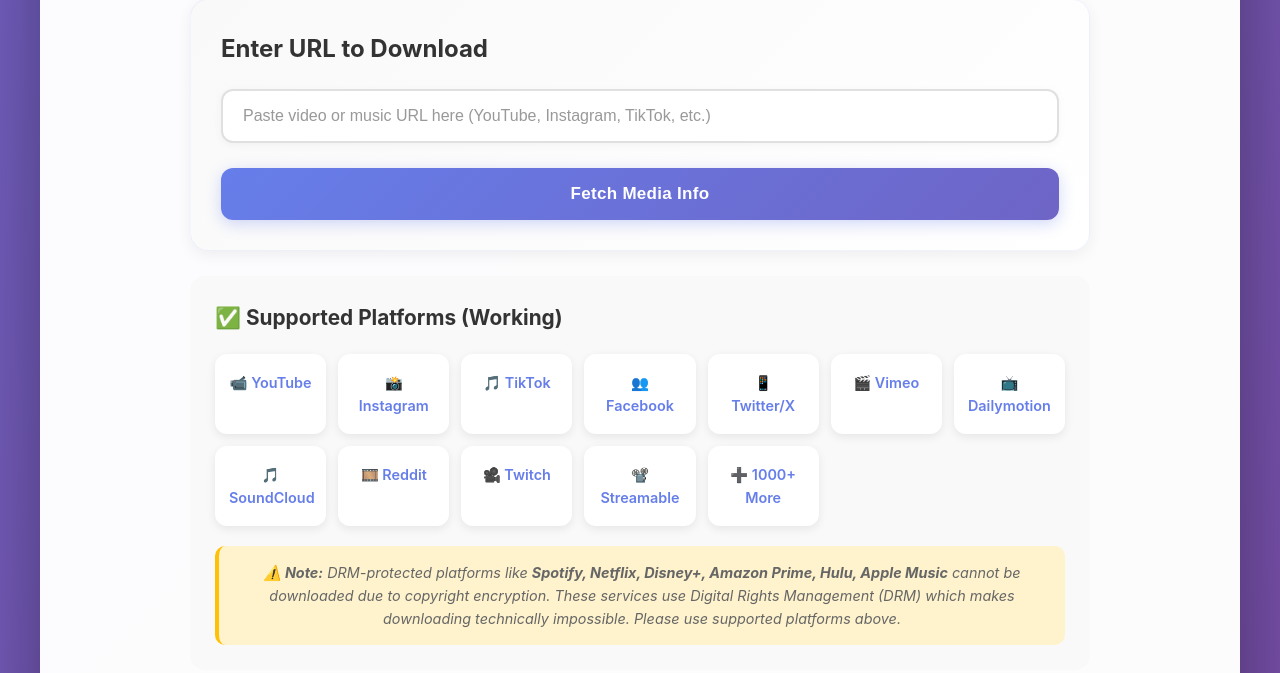
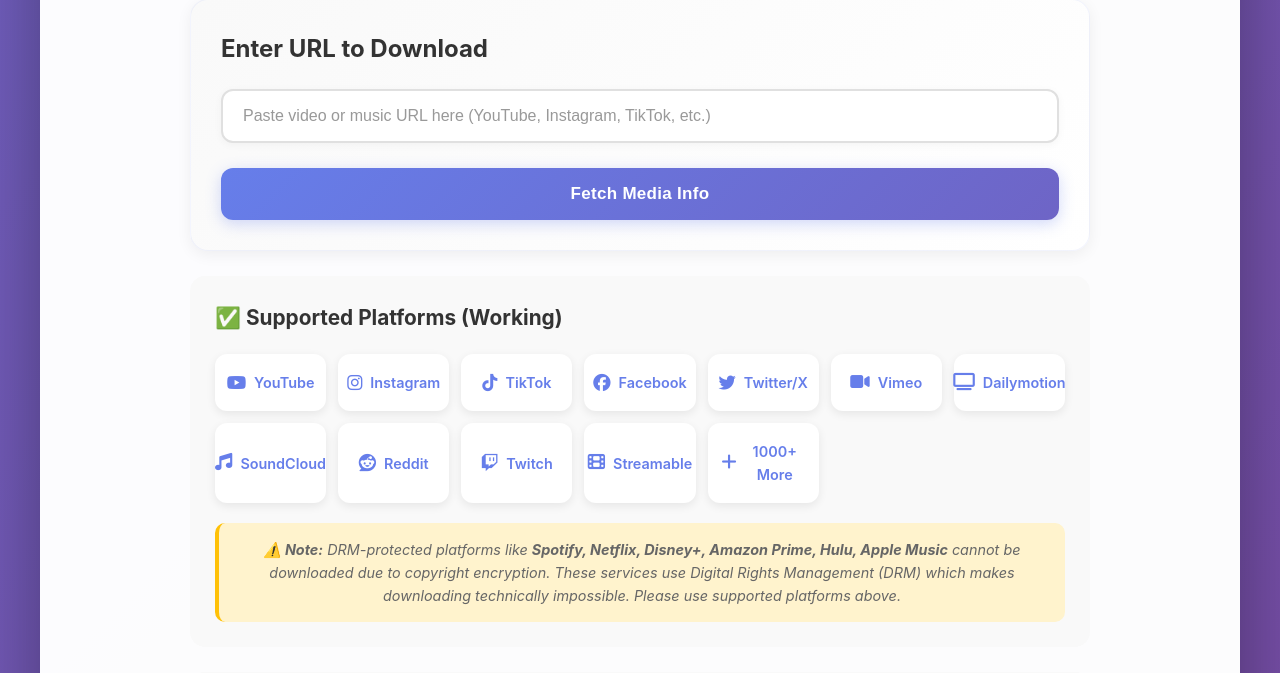
Before and after one commit to naijabuzzed-bit/Achek_Downloader, a Flask app: page / in a window 1280 px wide. Shown: the part 208-881 px from the top of the page. Run offline with Flask 3, Linux system fonts and the light colour scheme; some libraries are stand-ins or nearby versions.

Commit message:
Assistant checkpoint: Add real platform icons using Font Awesome
Assistant generated file changes:
- templates/index.html: Add real platform icons using Font Awesome
Add real platform icons using Font Awesome
- static/css/style.css: Add icon styling for platform items, Add icon animation on hover

---

User prompt:

all those supported platform use icons okay their rEAL ICON

Replit-Commit-Author: Assistant
Replit-Commit-Session-Id: b375dd6f-a439-4330-8e53-330c703a47f4

```diff
--- a/static/css/style.css
+++ b/static/css/style.css
@@ -503,6 +503,16 @@ input[type="text"]:focus::placeholder {
     transition: all 0.3s cubic-bezier(0.4, 0, 0.2, 1);
     border: 2px solid transparent;
     cursor: default;
+    display: flex;
+    align-items: center;
+    justify-content: center;
+    gap: 8px;
+}
+
+.platform-item i {
+    font-size: 1.2em;
+    color: #667eea;
+    transition: transform 0.3s ease;
 }
 
 .platform-item:hover {
@@ -510,6 +520,11 @@ input[type="text"]:focus::placeholder {
     box-shadow: 0 6px 20px rgba(102, 126, 234, 0.2);
     border-color: rgba(102, 126, 234, 0.3);
     background: linear-gradient(135deg, rgba(102, 126, 234, 0.05), rgba(118, 75, 162, 0.05));
+}
+
+.platform-item:hover i {
+    transform: scale(1.2) rotate(5deg);
+    color: #764ba2;
 }
 
 .platform-item.platform-disabled {
--- a/templates/index.html
+++ b/templates/index.html
@@ -120,6 +120,7 @@
     <link rel="icon" type="image/png" href="{{ url_for('static', filename='favicon.png') }}">
     <link rel="shortcut icon" type="image/png" href="{{ url_for('static', filename='favicon.png') }}">
     <link rel="apple-touch-icon" href="{{ url_for('static', filename='favicon.png') }}">
+    <link rel="stylesheet" href="https://cdnjs.cloudflare.com/ajax/libs/font-awesome/6.5.1/css/all.min.css">
     <link rel="stylesheet" href="{{ url_for('static', filename='css/style.css') }}">
 </head>
 <body>
@@ -197,18 +198,18 @@
                     <div class="supported-platforms">
                         <h3>✅ Supported Platforms (Working)</h3>
                         <div class="platform-grid">
-                            <div class="platform-item">📹 YouTube</div>
-                            <div class="platform-item">📸 Instagram</div>
-                            <div class="platform-item">🎵 TikTok</div>
-                            <div class="platform-item">👥 Facebook</div>
-                            <div class="platform-item">📱 Twitter/X</div>
-                            <div class="platform-item">🎬 Vimeo</div>
-                            <div class="platform-item">📺 Dailymotion</div>
-                            <div class="platform-item">🎵 SoundCloud</div>
-                            <div class="platform-item">🎞️ Reddit</div>
-                            <div class="platform-item">🎥 Twitch</div>
-                            <div class="platform-item">📽️ Streamable</div>
-                            <div class="platform-item">➕ 1000+ More</div>
+                            <div class="platform-item"><i class="fab fa-youtube"></i> YouTube</div>
+                            <div class="platform-item"><i class="fab fa-instagram"></i> Instagram</div>
+                            <div class="platform-item"><i class="fab fa-tiktok"></i> TikTok</div>
+                            <div class="platform-item"><i class="fab fa-facebook"></i> Facebook</div>
+                            <div class="platform-item"><i class="fab fa-twitter"></i> Twitter/X</div>
+                            <div class="platform-item"><i class="fas fa-video"></i> Vimeo</div>
+                            <div class="platform-item"><i class="fas fa-tv"></i> Dailymotion</div>
+                            <div class="platform-item"><i class="fas fa-music"></i> SoundCloud</div>
+                            <div class="platform-item"><i class="fab fa-reddit"></i> Reddit</div>
+                            <div class="platform-item"><i class="fab fa-twitch"></i> Twitch</div>
+                            <div class="platform-item"><i class="fas fa-film"></i> Streamable</div>
+                            <div class="platform-item"><i class="fas fa-plus"></i> 1000+ More</div>
                         </div>
                         <p class="platform-note" style="margin-top: 20px; padding: 15px; background: #fff3cd; border-radius: 10px; border-left: 4px solid #ffc107;">
                             <strong>⚠️ Note:</strong> DRM-protected platforms like <strong>Spotify, Netflix, Disney+, Amazon Prime, Hulu, Apple Music</strong> cannot be downloaded due to copyright encryption. These services use Digital Rights Management (DRM) which makes downloading technically impossible. Please use supported platforms above.
```
